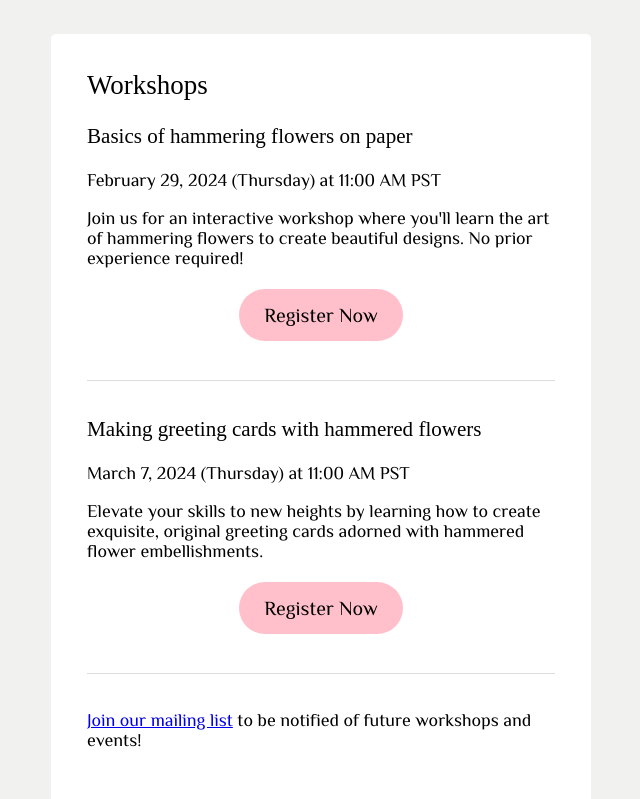
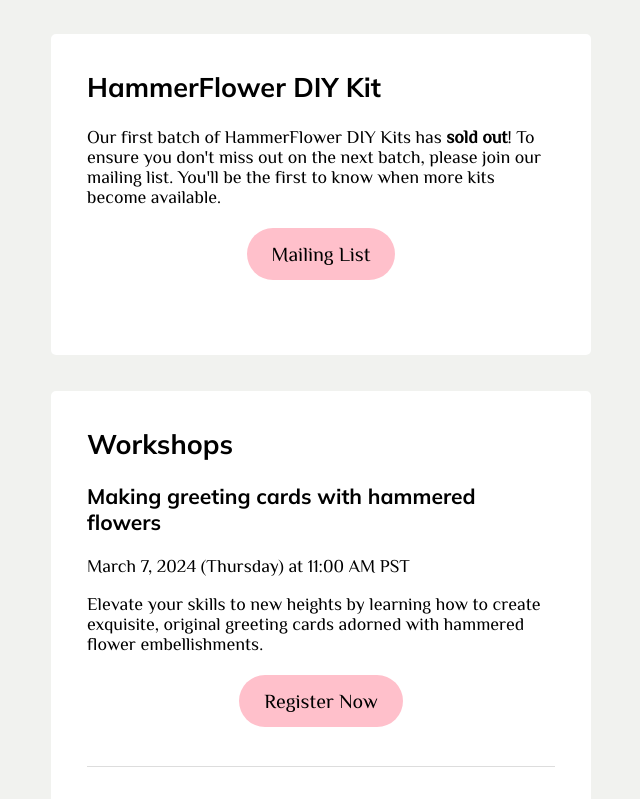
Before and after one commit to igorbarbashin/hammerflower.art, a Next.js app: page / in a window 1280 px wide. Shown: the part 141-940 px from the top of the page, without its empty margins (319-959 px from the left). Built offline with nearby package versions, Linux system fonts and the light colour scheme; no server answers.

Commit message:
Update fonts

```diff
--- a/lib/globalStyles.tsx
+++ b/lib/globalStyles.tsx
@@ -20,7 +20,7 @@ export const globalStyles = (
       h2,
       h3,
       h4 {
-        font-family: 'Forum', 'Times New Roman', serif;
+        font-family: 'Mulish', 'Helvetica', 'Arial', sans-serif;
         font-weight: normal;
         margin-top: 0;
       }
--- a/pages/_app.tsx
+++ b/pages/_app.tsx
@@ -99,6 +99,10 @@ const App = ({ Component, pageProps }) => {
         crossOrigin="anonymous"
       />
       <link
+        href="https://fonts.googleapis.com/css2?family=Mulish:wght@700&display=swap"
+        rel="stylesheet"
+      />
+      <link
         href="https://fonts.googleapis.com/css2?family=Philosopher&display=swap"
         rel="stylesheet"
       />
--- a/pages/index.tsx
+++ b/pages/index.tsx
@@ -91,11 +91,12 @@ const Title = styled.h2``;
 const Product = styled.a`
   display: flex;
   width: 100%;
-  padding: 1em;
+  padding: 1em 0;
   color: inherit;
   text-decoration: none;
   font-size: 1.2em;
-  width: 17em;
+  max-width: 17em;
+  /* max-width: 100%; */
   align-items: center;
 `;
 
@@ -163,6 +164,7 @@ const Disclaimer = styled.div`
   font-size: 0.8em;
   font-style: italic;
   max-width: 30em;
+  padding: 1em;
 `;
 
 const Workshop = styled.article`
@@ -192,40 +194,38 @@ function Home() {
 
       <Content>
         <Block>
-          <h2>Workshops</h2>
-
-          <Workshop>
-            <h3>Basics of hammering flowers on paper</h3>
-            <time dateTime="2024-02-29T11:00:00-08:00">
-              February 29, 2024 (Thursday) at 11:00 AM PST
-            </time>
+          <h2>HammerFlower DIY Kit</h2>
           <p>
-              Join us for an interactive workshop where you'll learn the art of
-              hammering flowers to create beautiful designs. No prior experience
-              required!
+            Our first batch of HammerFlower DIY Kits has{' '}
+            <strong>sold out</strong>! To ensure you don't miss out on the next
+            batch, please join our mailing list. You'll be the first to know
+            when more kits become available.
           </p>
 
           <WokshopButton>
             <ButtonLink
-                href="https://www.eventbrite.ca/e/845118621547?aff=oddtdtcreator"
+              href="https://mailchi.mp/401a05c2dd2d/hammerflower-workshop"
               onClick={() => {
                 gtag.event({
-                    action: 'workshop click',
+                  action: 'kit mail list click',
                   category: 'Link',
-                    label: 'Workshops',
+                  label: 'Kit Mail List',
                   value: 1,
                 });
 
                 setTimeout(() => {
                   window.location.href =
-                      'https://www.eventbrite.ca/e/845118621547?aff=oddtdtcreator';
+                    'https://mailchi.mp/401a05c2dd2d/hammerflower-workshop';
                 }, 0);
               }}
             >
-                Register Now
+              Mailing List
             </ButtonLink>
           </WokshopButton>
-          </Workshop>
+        </Block>
+
+        <Block>
+          <h2>Workshops</h2>
 
           <Workshop>
             <h3>Making greeting cards with hammered flowers</h3>
@@ -379,8 +379,6 @@ function Home() {
             Workshops
           </Button>
         </WorkshopsWrap> */}
-      </Content>
-
         <Block>
           <Title>Recommended products:</Title>
           <RecommendedProducts>
@@ -451,11 +449,12 @@ function Home() {
         <Disclaimer>
           <p>
             Our website participates in the Amazon Services LLC Associates
-          Program, an affiliate advertising program designed to provide a means
-          for us to earn fees by linking to Amazon.com and affiliated sites, at
-          no extra cost to you.
+            Program, an affiliate advertising program designed to provide a
+            means for us to earn fees by linking to Amazon.com and affiliated
+            sites, at no extra cost to you.
           </p>
         </Disclaimer>
+      </Content>
     </Wrap>
   );
 }
```
Lines whose indentation alone changed are shown as unchanged.
